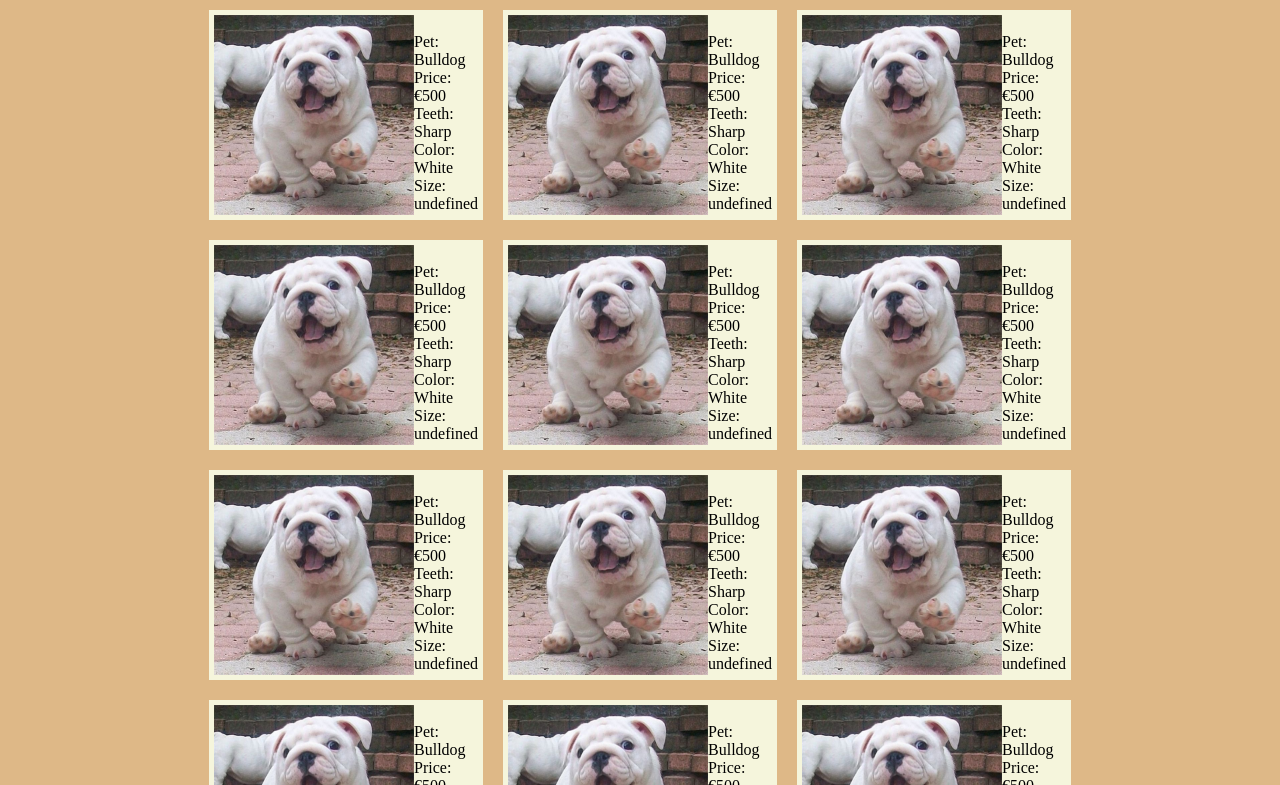
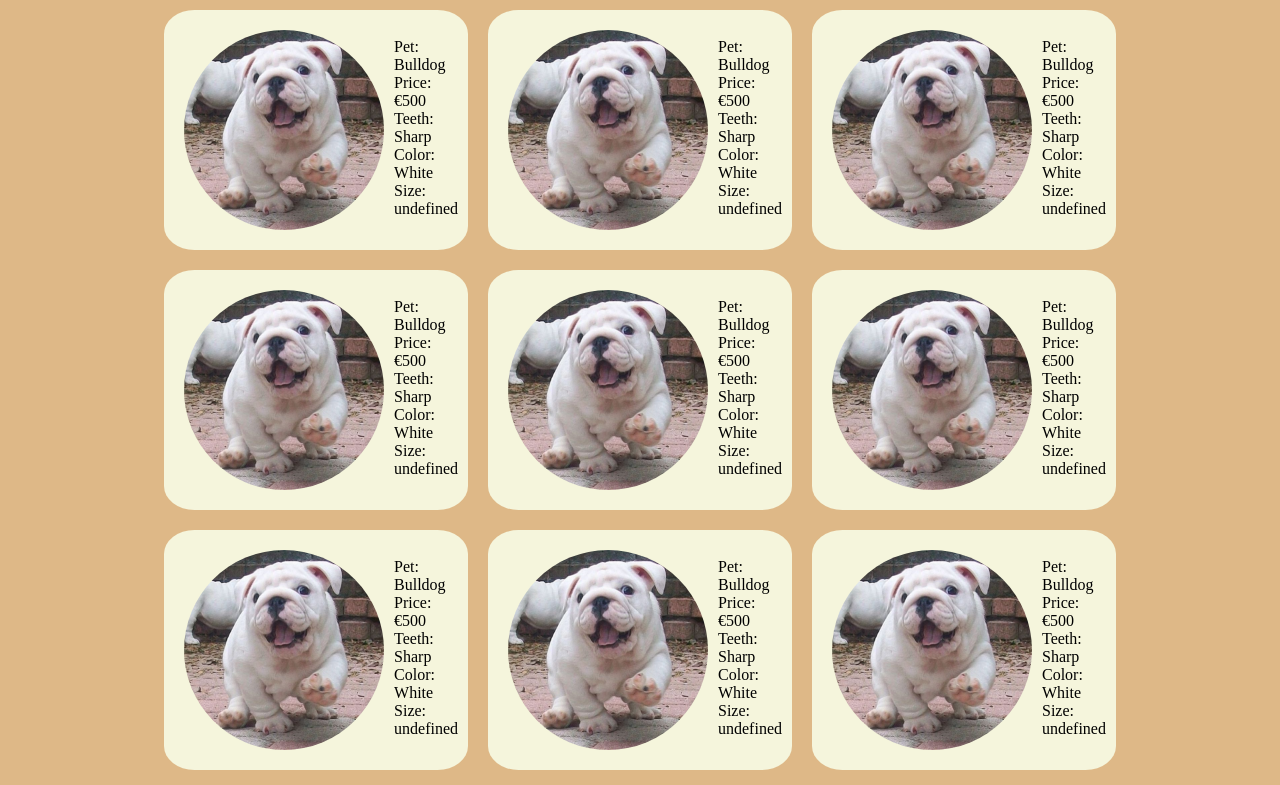
Before and after one commit to drohnwynandrt/petstore, a plain HTML site: page index.html in a window 1280 px wide. Shown: the part 481-1266 px from the top of the page. Drawn offline with Linux system fonts and the light colour scheme.

Commit message:
Changed the animal div and image border radius

```diff
--- a/petstore.css
+++ b/petstore.css
@@ -1,5 +1,9 @@
 body{
     background-color: burlywood;
+}
+img{
+    margin: 10px;
+    border-radius: 50%;
 }
 #banner{
     background-image: url("banner.jpg");
@@ -26,7 +30,8 @@ body{
 
 .animaldiv{
     margin: 10px;
-    padding: 5px;
+    padding: 10px;
     background-color:beige;
     display: flex;
+    border-radius: 10%;
 }
```
